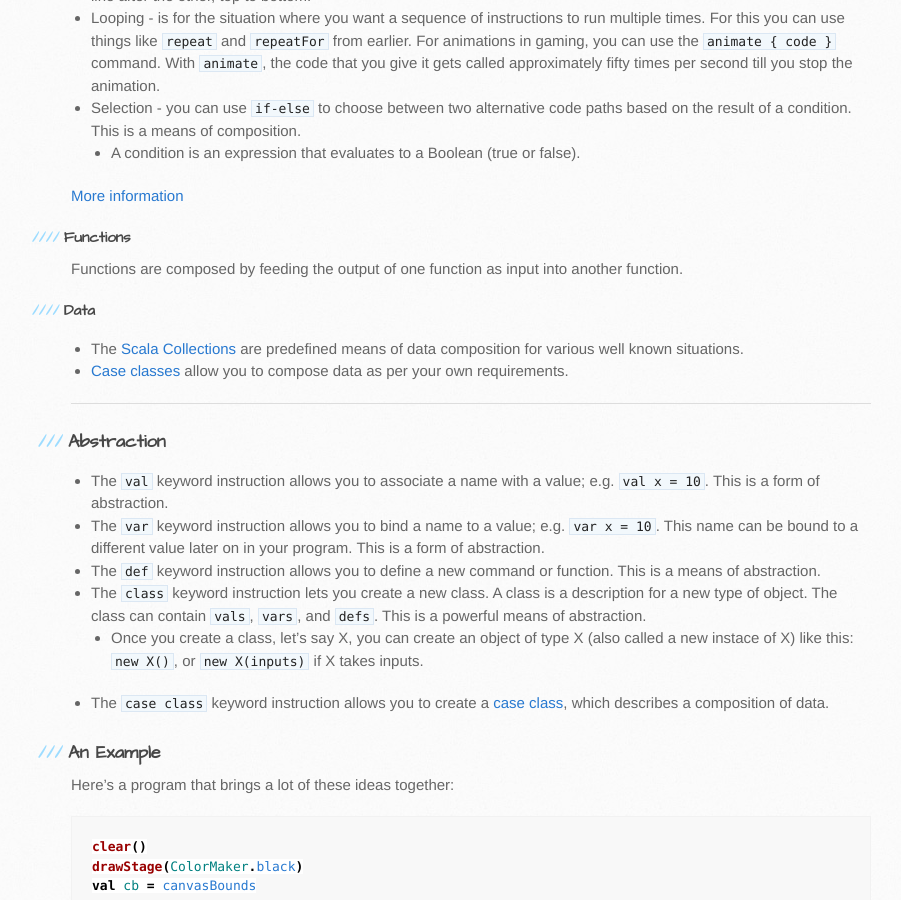
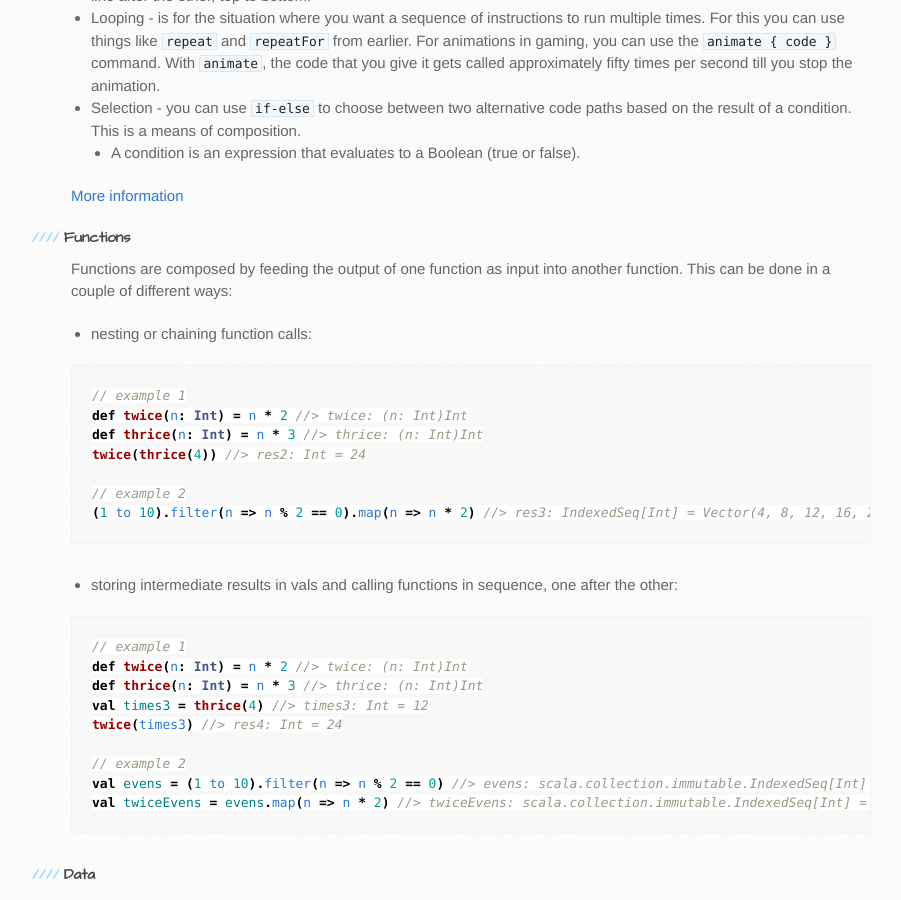
Before and after one commit to kojodoc/kojodoc.github.io, a Jekyll site: the page built from concepts/scala-essentials.md, in a window 1280 px wide and 900 px high, scrolled down 4244 px. Shown: the whole window, without its empty margins (99-1000 px from the left). Built offline with Jekyll 4.4.1, drawn with Linux system fonts in a browser that asks for light colours; our own code applies the rules of GitHub Pages for plain Markdown files; the repository's description, which GitHub fills in, is left out.

Commit message:
Refine scala essentials.

````diff
--- a/concepts/scala-essentials.md
+++ b/concepts/scala-essentials.md
@@ -119,7 +119,32 @@ Commands can be composed in the following ways:
 [More information](https://litan.github.io/kojodoc/reference/scala.html#control)
 
 #### Functions
-Functions are composed by feeding the output of one function as input into another function.
+Functions are composed by feeding the output of one function as input into another function. This can be done in a couple of different ways:
+* nesting or chaining function calls:
+
+```scala
+// example 1
+def twice(n: Int) = n * 2 //> twice: (n: Int)Int
+def thrice(n: Int) = n * 3 //> thrice: (n: Int)Int
+twice(thrice(4)) //> res2: Int = 24
+
+// example 2
+(1 to 10).filter(n => n % 2 == 0).map(n => n * 2) //> res3: IndexedSeq[Int] = Vector(4, 8, 12, 16, 20)
+```
+
+* storing intermediate results in vals and calling functions in sequence, one after the other:
+
+```scala
+// example 1
+def twice(n: Int) = n * 2 //> twice: (n: Int)Int
+def thrice(n: Int) = n * 3 //> thrice: (n: Int)Int
+val times3 = thrice(4) //> times3: Int = 12
+twice(times3) //> res4: Int = 24
+
+// example 2
+val evens = (1 to 10).filter(n => n % 2 == 0) //> evens: scala.collection.immutable.IndexedSeq[Int] = Vector(2, 4, 6, 8, 10)
+val twiceEvens = evens.map(n => n * 2) //> twiceEvens: scala.collection.immutable.IndexedSeq[Int] = Vector(4, 8, 12, 16, 20)
+```
 
 #### Data
 * The [Scala Collections](../reference/scala-collections.html) are predefined means of data composition for various well known situations.
````
